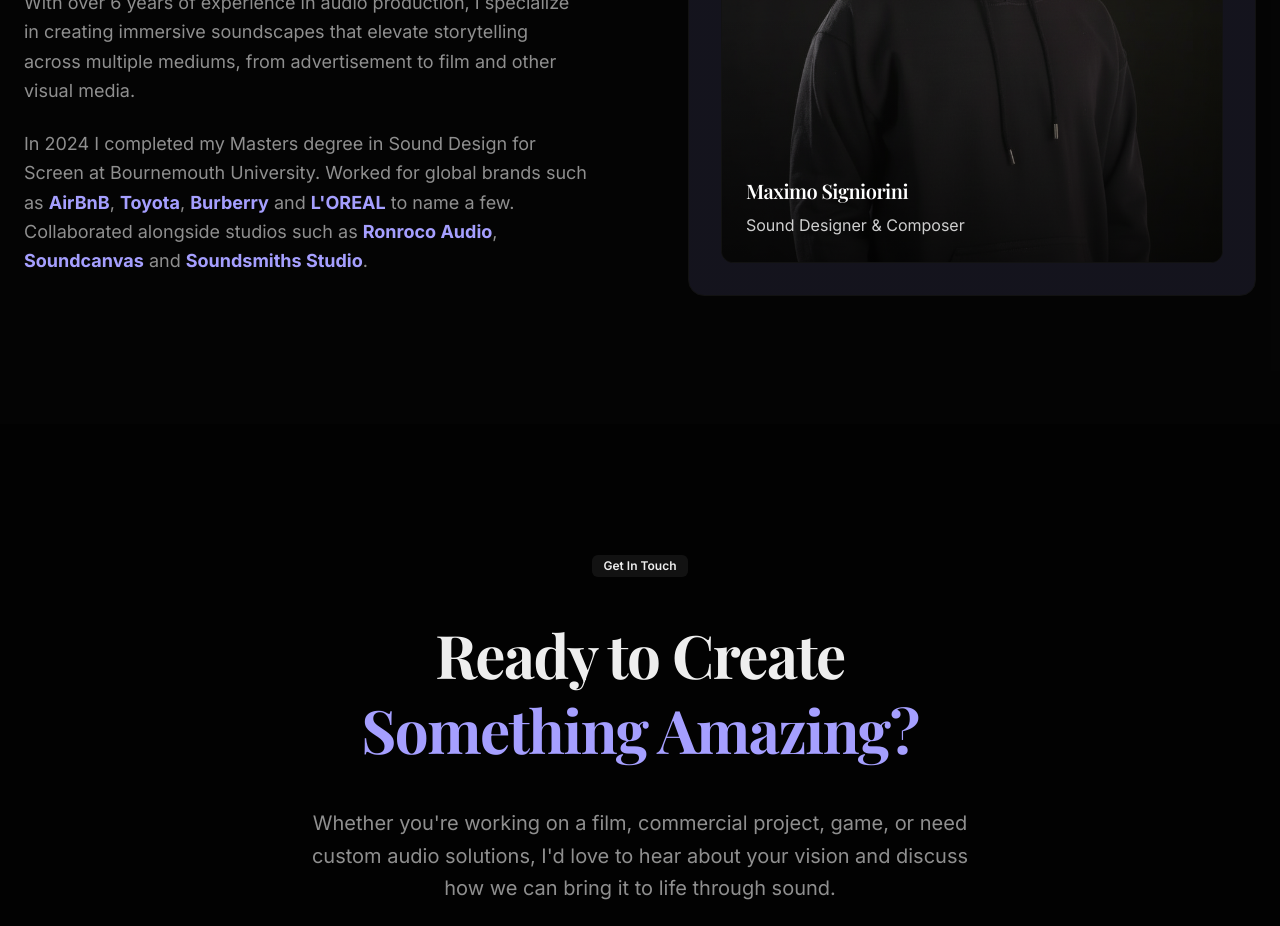
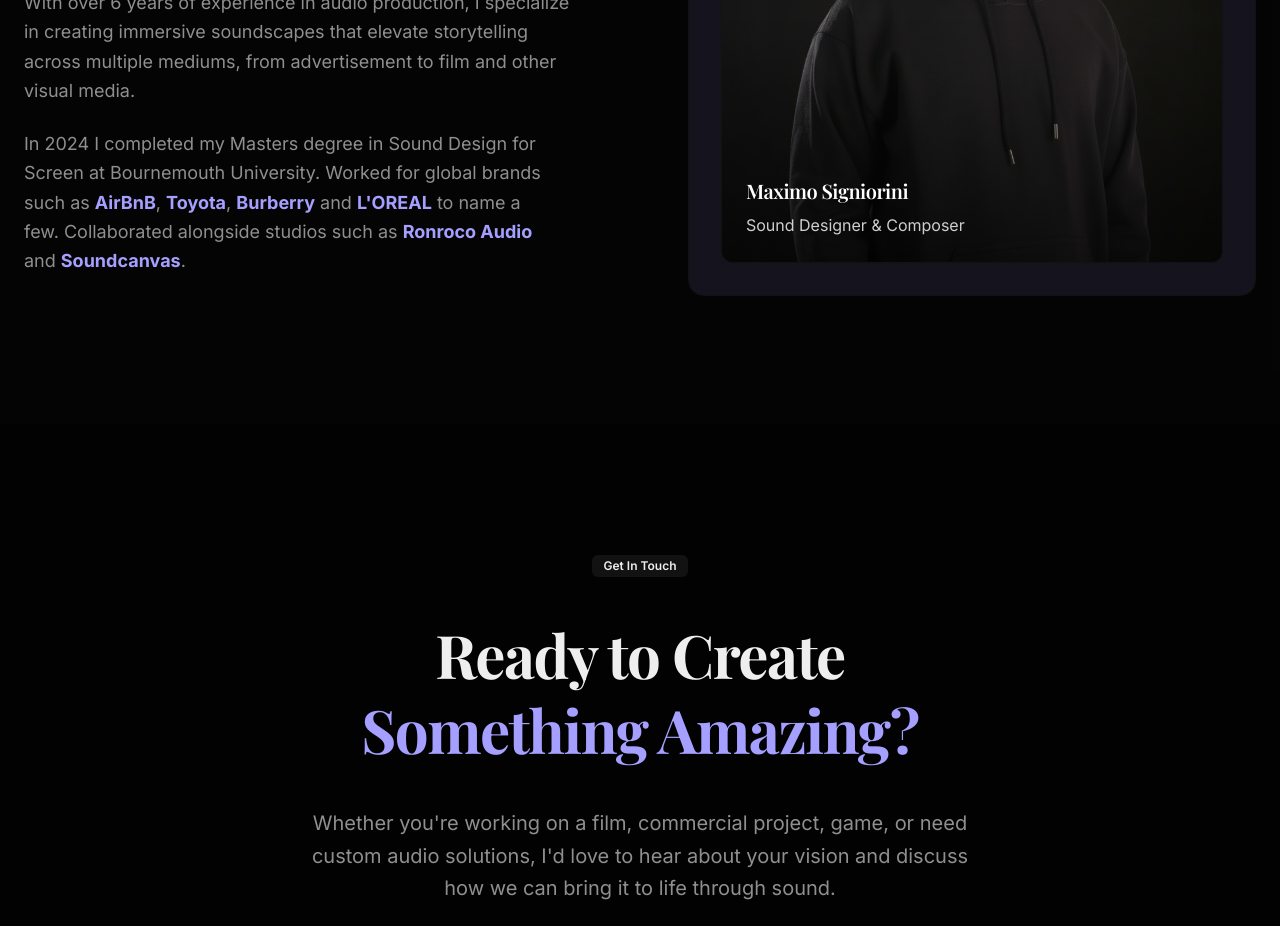
Before and after one commit to maximosigniorini/personal-website, a Next.js app: page / in a window 1280 px wide. Shown: the part 3440-4366 px from the top of the page. Built offline with nearby package versions, Linux system fonts and the light colour scheme; a web font is replaced by a local one.

Commit message:
Update About section

```diff
--- a/app/page.tsx
+++ b/app/page.tsx
@@ -656,7 +656,7 @@ export default function HomePage() {
                     film and other visual media.
                   </p>
                   <p className="text-pretty">
-                    In 2024 I completed my Masters degree in Sound Design for Screen at Bournemouth University. Worked for global brands such as <a href="https://www.maximosigniorini.com/?video=airbnb" className='font-bold text-accent'>AirBnB</a>, <a href="https://www.instagram.com/p/C8ZnWVExtvX/" target='_blank' className='font-bold text-accent'>Toyota</a>, <a href="https://www.maximosigniorini.com/?video=burberry" className='font-bold text-accent'>Burberry</a> and <a href="https://www.maximosigniorini.com/?video=l-oreal" className='font-bold text-accent'>L'OREAL</a> to name a few. Collaborated alongside studios such as <a href="https://ronrocoaudio.com/" target='_blank' className='font-bold text-accent'>Ronroco Audio</a>, <a href="https://soundcanvas.co/" target='_blank' className='font-bold text-accent'>Soundcanvas</a> and <a href="https://soundsmiths.io/" target='_blank' className='font-bold text-accent'>Soundsmiths Studio</a>.
+                    In 2024 I completed my Masters degree in Sound Design for Screen at Bournemouth University. Worked for global brands such as <a href="https://www.maximosigniorini.com/?video=airbnb" className='font-bold text-accent'>AirBnB</a>, <a href="https://www.instagram.com/p/C8ZnWVExtvX/" target='_blank' className='font-bold text-accent'>Toyota</a>, <a href="https://www.maximosigniorini.com/?video=burberry" className='font-bold text-accent'>Burberry</a> and <a href="https://www.maximosigniorini.com/?video=l-oreal" className='font-bold text-accent'>L'OREAL</a> to name a few. Collaborated alongside studios such as <a href="https://ronrocoaudio.com/" target='_blank' className='font-bold text-accent'>Ronroco Audio</a> and <a href="https://soundcanvas.co/" target='_blank' className='font-bold text-accent'>Soundcanvas</a>.
                   </p>
                 </div>
               </div>
```
